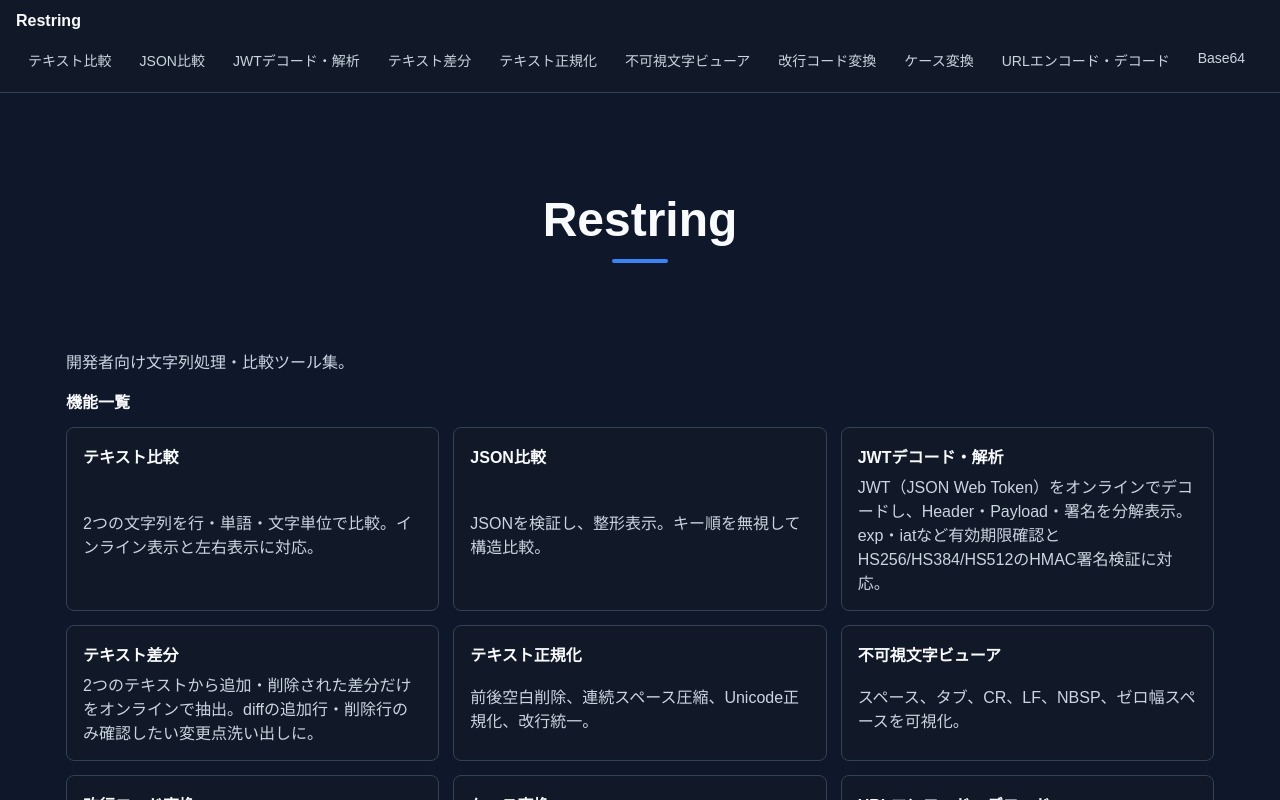
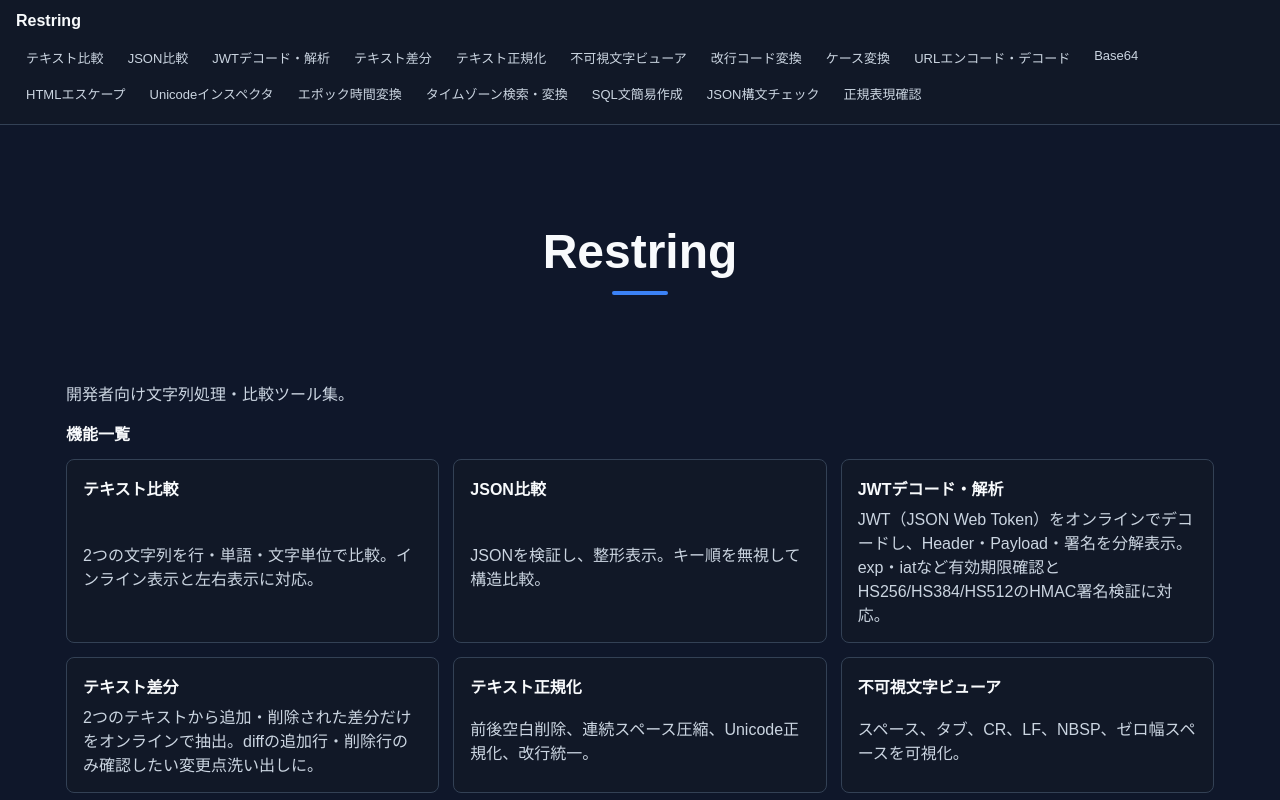
Before and after one commit to reload-co-jp/restring, a Next.js app: page / in a window 1280 px wide. Shown: the top 800 px of the page. Built offline with nearby package versions, Linux system fonts and the light colour scheme; no server answers.

Commit message:
Modify header

```diff
--- a/app/reset.css
+++ b/app/reset.css
@@ -115,20 +115,18 @@ select {
 
 .toolTabs {
   display: flex;
+  flex-wrap: wrap;
   gap: 0.25rem;
-  overflow-x: auto;
   padding-bottom: 0.125rem;
-  scrollbar-width: thin;
 }
 
 .toolTab {
   background: transparent;
   border-radius: 6px;
   color: #cbd5e1;
-  flex: 0 0 auto;
-  font-size: 0.875rem;
-  min-height: 2.25rem;
-  padding: 0.5rem 0.75rem;
+  font-size: 0.8125rem;
+  min-height: 2rem;
+  padding: 0.375rem 0.625rem;
   position: relative;
   text-decoration: none;
   white-space: nowrap;
```
